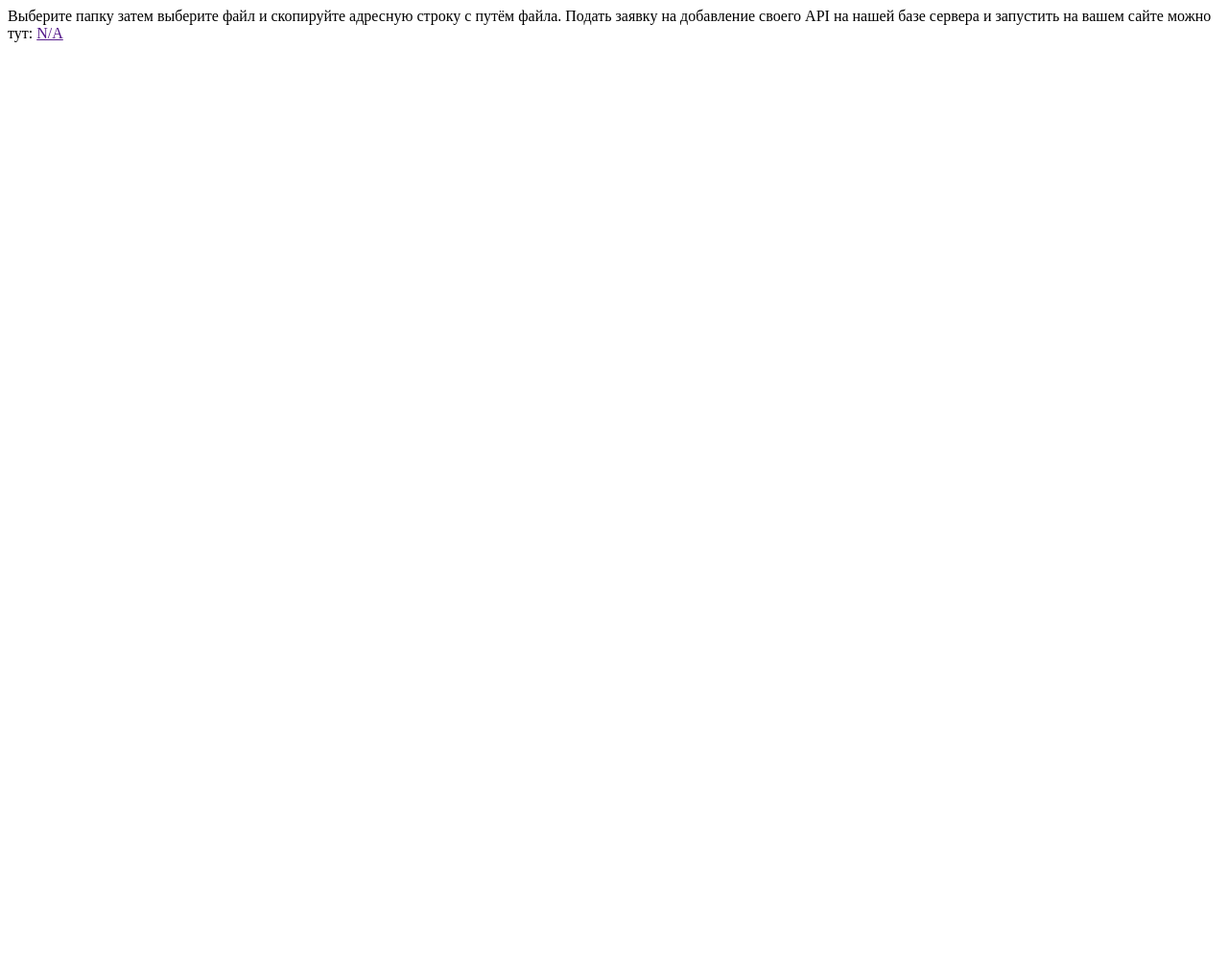
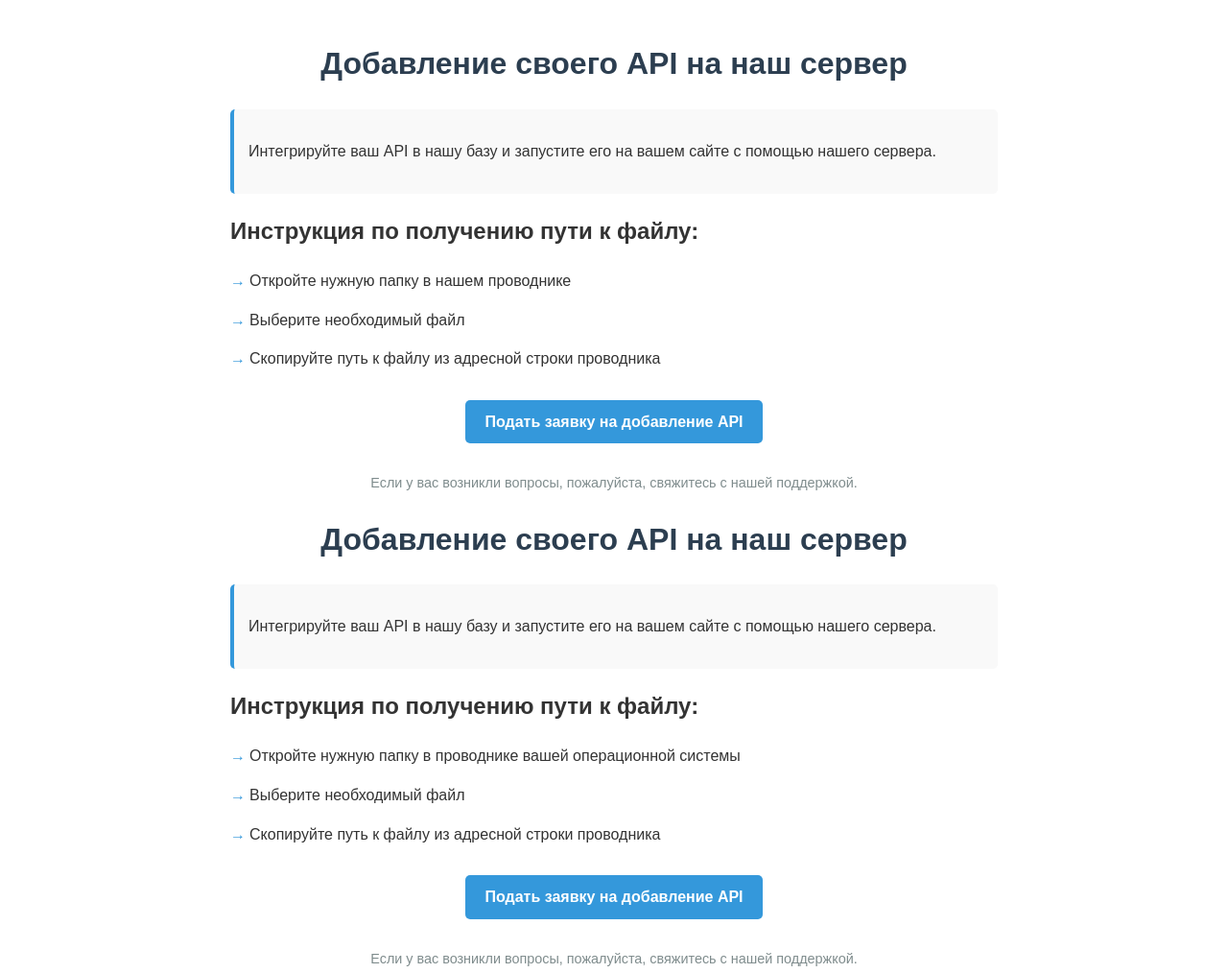
Before and after one commit to S7airlinesRBXL/API, a plain HTML site: page Index.html in a window 1280 px wide. Shown: the whole page at 96% size. Before the commit the page ends 800 px from the top, so only its background shows below. Drawn offline with Linux system fonts and the light colour scheme.

Commit message:
Update Index.html

```diff
--- a/Index.html
+++ b/Index.html
@@ -1,3 +1,167 @@
-Выберите папку затем выберите файл и скопируйте адресную строку с путём файла.
+<!DOCTYPE html>
+<html lang="ru">
+<head>
+    <meta charset="UTF-8">
+    <meta name="viewport" content="width=device-width, initial-scale=1.0">
+    <title>Добавление API на наш сервер</title>
+    <style>
+        body {
+            font-family: Arial, sans-serif;
+            line-height: 1.6;
+            max-width: 800px;
+            margin: 0 auto;
+            padding: 20px;
+            color: #333;
+        }
+        h1 {
+            color: #2c3e50;
+            text-align: center;
+        }
+        .instructions {
+            background-color: #f9f9f9;
+            padding: 15px;
+            border-radius: 5px;
+            margin-bottom: 20px;
+            border-left: 4px solid #3498db;
+        }
+        .steps {
+            margin-bottom: 30px;
+        }
+        .step {
+            margin-bottom: 15px;
+            padding-left: 20px;
+            position: relative;
+        }
+        .step:before {
+            content: "→";
+            position: absolute;
+            left: 0;
+            color: #3498db;
+        }
+        .cta-button {
+            display: inline-block;
+            background-color: #3498db;
+            color: white;
+            padding: 10px 20px;
+            text-decoration: none;
+            border-radius: 5px;
+            font-weight: bold;
+            transition: background-color 0.3s;
+        }
+        .cta-button:hover {
+            background-color: #2980b9;
+        }
+        .footer {
+            margin-top: 30px;
+            font-size: 0.9em;
+            text-align: center;
+            color: #7f8c8d;
+        }
+    </style>
+</head>
+<body>
+    <h1>Добавление своего API на наш сервер</h1>
 
-Подать заявку на добавление своего API на нашей базе сервера и запустить на вашем сайте можно тут: <a href="">N/A</a>
+    <div class="instructions">
+        <p>Интегрируйте ваш API в нашу базу и запустите его на вашем сайте с помощью нашего сервера.</p>
+    </div>
+
+    <div class="steps">
+        <h2>Инструкция по получению пути к файлу:</h2>
+        <div class="step">Откройте нужную папку в нашем проводнике</div>
+        <div class="step">Выберите необходимый файл</div>
+        <div class="step">Скопируйте путь к файлу из адресной строки проводника</div>
+    </div>
+
+    <div style="text-align: center; margin: 30px 0;">
+        <a href="#" class="cta-button">Подать заявку на добавление API</a>
+    </div>
+
+    <div class="footer">
+        <p>Если у вас возникли вопросы, пожалуйста, свяжитесь с нашей поддержкой.</p>
+    </div>
+</body>
+</html> <!DOCTYPE html>
+<html lang="ru">
+<head>
+    <meta charset="UTF-8">
+    <meta name="viewport" content="width=device-width, initial-scale=1.0">
+    <title>Добавление API на наш сервер</title>
+    <style>
+        body {
+            font-family: Arial, sans-serif;
+            line-height: 1.6;
+            max-width: 800px;
+            margin: 0 auto;
+            padding: 20px;
+            color: #333;
+        }
+        h1 {
+            color: #2c3e50;
+            text-align: center;
+        }
+        .instructions {
+            background-color: #f9f9f9;
+            padding: 15px;
+            border-radius: 5px;
+            margin-bottom: 20px;
+            border-left: 4px solid #3498db;
+        }
+        .steps {
+            margin-bottom: 30px;
+        }
+        .step {
+            margin-bottom: 15px;
+            padding-left: 20px;
+            position: relative;
+        }
+        .step:before {
+            content: "→";
+            position: absolute;
+            left: 0;
+            color: #3498db;
+        }
+        .cta-button {
+            display: inline-block;
+            background-color: #3498db;
+            color: white;
+            padding: 10px 20px;
+            text-decoration: none;
+            border-radius: 5px;
+            font-weight: bold;
+            transition: background-color 0.3s;
+        }
+        .cta-button:hover {
+            background-color: #2980b9;
+        }
+        .footer {
+            margin-top: 30px;
+            font-size: 0.9em;
+            text-align: center;
+            color: #7f8c8d;
+        }
+    </style>
+</head>
+<body>
+    <h1>Добавление своего API на наш сервер</h1>
+
+    <div class="instructions">
+        <p>Интегрируйте ваш API в нашу базу и запустите его на вашем сайте с помощью нашего сервера.</p>
+    </div>
+
+    <div class="steps">
+        <h2>Инструкция по получению пути к файлу:</h2>
+        <div class="step">Откройте нужную папку в проводнике вашей операционной системы</div>
+        <div class="step">Выберите необходимый файл</div>
+        <div class="step">Скопируйте путь к файлу из адресной строки проводника</div>
+    </div>
+
+    <div style="text-align: center; margin: 30px 0;">
+        <a href="#" class="cta-button">Подать заявку на добавление API</a>
+    </div>
+
+    <div class="footer">
+        <p>Если у вас возникли вопросы, пожалуйста, свяжитесь с нашей поддержкой.</p>
+    </div>
+</body>
+</html>
```
